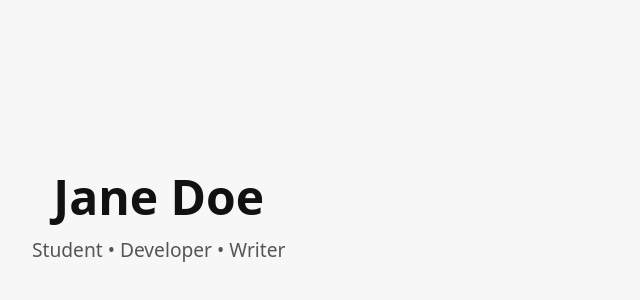
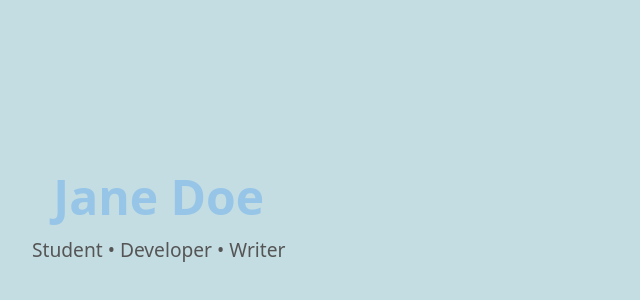
Before and after one commit to enyaf/JADE-2026, a React (Vite) app: page / in a window 1280 px wide. Shown: the part 182-482 px from the top of the page, without its empty margins (0-640 px from the left). Built offline with nearby package versions, Linux system fonts and the light colour scheme.

Commit message:
Update App.css

```diff
--- a/src/App.css
+++ b/src/App.css
@@ -7,8 +7,8 @@
 body {
   font-family: system-ui, -apple-system, BlinkMacSystemFont, "Segoe UI",
     Roboto, Helvetica, Arial, sans-serif;
-  background-color: #f7f7f7;
-  color: #111;
+  background-color: #c4dde3;
+  color: #65abec7a;
 }
 
 #root {
```
